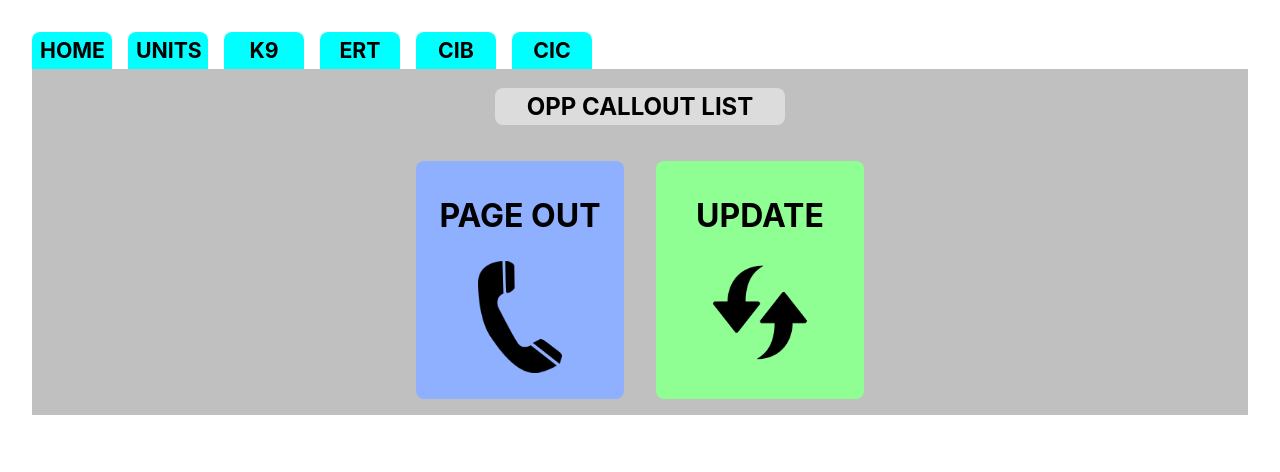
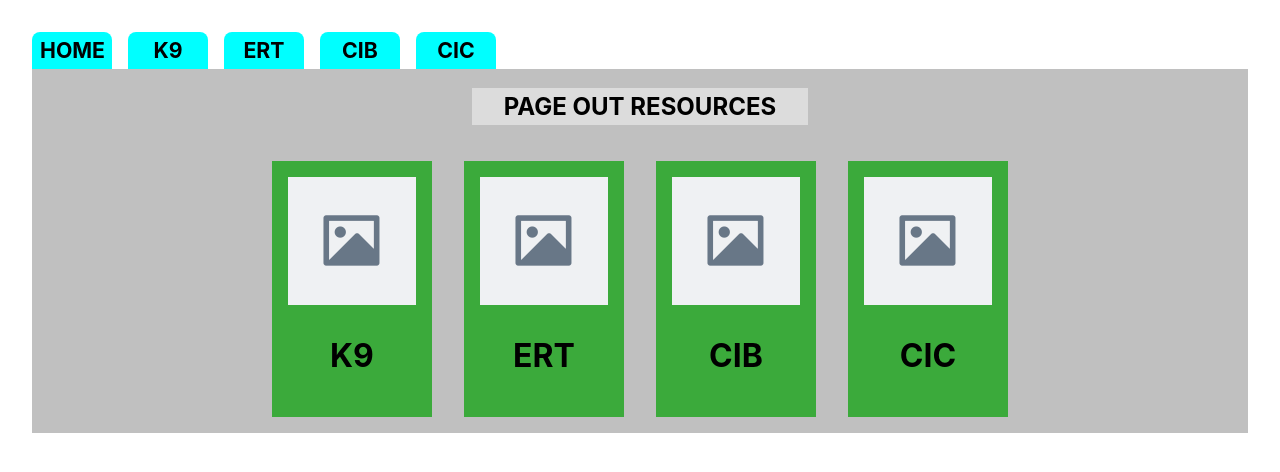
Before and after one commit to halmass822/HCO, a React (Vite) app: page / in a window 1280 px wide. Shown: the top 472 px of the page. Built offline with nearby package versions, Linux system fonts and the light colour scheme.

Commit message:
removed mainpage

```diff
--- a/src/components/MainPage/MainPage.css
+++ /dev/null
@@ -1,47 +0,0 @@
-.MainPage {
-    background-color: #C0C0C0;
-    margin: 0 2rem;
-    display: flex;
-    flex-flow: column;
-    align-items: center;
-}
-
-.MainPage_header {
-    background-color: #DCDCDC;
-    display: inline;
-    padding: 0.25rem 2rem;
-    border-radius: 0.5rem;
-}
-
-.MainPage_actionSelector {
-    display: flex;
-}
-
-.MainPage_updateSelector, .MainPage_pageOutSelector {
-    margin: 1rem;
-    padding: 0.5rem 0.5rem 1.33rem;
-    border-radius: 0.5rem;
-    text-align: center;
-    width: 12rem;
-}
-
-.MainPage_updateSelector:hover, .MainPage_pageOutSelector:hover {
-    background-color: rgb(255, 255, 99);
-    transition: 0.2s;
-}
-
-.MainPage_actionSelector h2 {
-    font-size: 2rem;
-}
-
-.MainPage_actionSelector img {
-    height: 7rem;
-}
-
-.MainPage_pageOutSelector {
-    background-color: #8FAFFF;
-}
-
-.MainPage_updateSelector {
-    background-color: #8FFF94;
-}
--- a/src/components/MainPage/MainPage.jsx
+++ /dev/null
@@ -1,20 +0,0 @@
-import handsetLogo from "../../assets/telephone_handset_clipart.png"
-import syncLogo from "../../assets/sync_clipart.png"
-import "./MainPage.css";
-import { Link } from "react-router-dom";
-
-export default function MainPage() {
-    return <div className="MainPage">
-        <h2 className="MainPage_header">OPP CALLOUT LIST</h2>
-        <div className="MainPage_actionSelector">
-            <Link to="unitslist" className="MainPage_pageOutSelector">
-                    <h2>PAGE OUT</h2>
-                    <img src={handsetLogo} alt="handset logo"></img>
-            </Link>
-            <Link to="update" className="MainPage_updateSelector">
-                    <h2>UPDATE</h2>
-                    <img src={syncLogo} alt="sync clipart"></img>
-            </Link>
-        </div>
-    </div>
-}
--- a/src/components/TopBar/TopBar.jsx
+++ b/src/components/TopBar/TopBar.jsx
@@ -1,5 +1,4 @@
 import { Link } from "react-router-dom";
-import MainPage from "../MainPage/MainPage";
 import "./TopBar.css";
 
 export default function TopBar() {
@@ -7,19 +6,16 @@ export default function TopBar() {
         <Link to="/">
             <h2>HOME</h2>
         </Link>
-        <Link to="unitslist">
-            <h2>UNITS</h2>
-        </Link>
-        <Link to="unitslist/K9">
+        <Link to="K9">
             <h2>K9</h2>
         </Link>
-        <Link to="unitslist/ERT">
+        <Link to="ERT">
             <h2>ERT</h2>
         </Link>
-        <Link to="unitslist/CIB">
+        <Link to="CIB">
             <h2>CIB</h2>
         </Link>
-        <Link to="unitslist/CIC">
+        <Link to="CIC">
             <h2>CIC</h2>
         </Link>
     </header>
--- a/src/components/UnitsList/UnitsList.css
+++ b/src/components/UnitsList/UnitsList.css
@@ -1,4 +1,4 @@
-.PageOutPage {
+.UnitsList {
     background-color: #C0C0C0;
     margin: 0 2rem;
     display: flex;
@@ -6,35 +6,35 @@
     align-items: center;
 }
 
-.PageOutPage_header {
+.UnitsList_header {
     background-color: #DCDCDC;
     display: inline;
     padding: 0.25rem 2rem;
 }
 
-.PageOutPage_unitSelector {
+.UnitsList_unitSelector {
     display: flex;
     flex-wrap: wrap;
     justify-content: space-around;
 }
 
-.PageOutPage_UnitSelectionButton {
+.UnitsList_UnitSelectionButton {
     margin: 1rem;
     padding: 1rem;
     background-color: rgb(59, 170, 59);
 }
 
-.PageOutPage_UnitSelectionButton:hover {
+.UnitsList_UnitSelectionButton:hover {
     cursor: pointer;
     background-color: rgb(255, 255, 99);
     transition: 0.2s;
 }
 
-.PageOutPage_UnitSelectionButton h2 {
+.UnitsList_UnitSelectionButton h2 {
     font-size: 2rem;
     text-align: center;
 }
 
-.PageOutPage_UnitSelectionButton img {
+.UnitsList_UnitSelectionButton img {
     width: 8rem;
 }
--- a/src/components/UnitsList/UnitsList.jsx
+++ b/src/components/UnitsList/UnitsList.jsx
@@ -7,7 +7,6 @@ export default function UnitsList() {
         <h2 className="UnitsList_header">
             PAGE OUT RESOURCES
         </h2>
-        {/* Link to="unitslist" className="MainPage_pageOutSelector" */}
         <div className="UnitsList_unitSelector">
             <Link to="K9" className="UnitsList_UnitSelectionButton">
                 <img alt="K9 logo" src={placeholderImg}></img>
--- a/src/index.jsx
+++ b/src/index.jsx
@@ -4,16 +4,14 @@ import './index.css';
 import reportWebVitals from './reportWebVitals';
 import { Route, RouterProvider, createBrowserRouter, createRoutesFromElements } from 'react-router-dom';
 import UnitsList from './components/UnitsList/UnitsList';
-import MainPage from './components/MainPage/MainPage';
 import App from './App';
 import RouterChild from './components/RouterChild/RouterChild';
 
 const router = createBrowserRouter(
   createRoutesFromElements(
     <Route path="/" element={<App />}>
-      <Route index element={<MainPage />} />
-      <Route path="unitslist" element={<UnitsList />} />
-      <Route path="unitslist/:unit" element={<RouterChild />} />
+      <Route index element={<UnitsList />} />
+      <Route path=":unit" element={<RouterChild />} />
     </Route>
   )
 )
```
